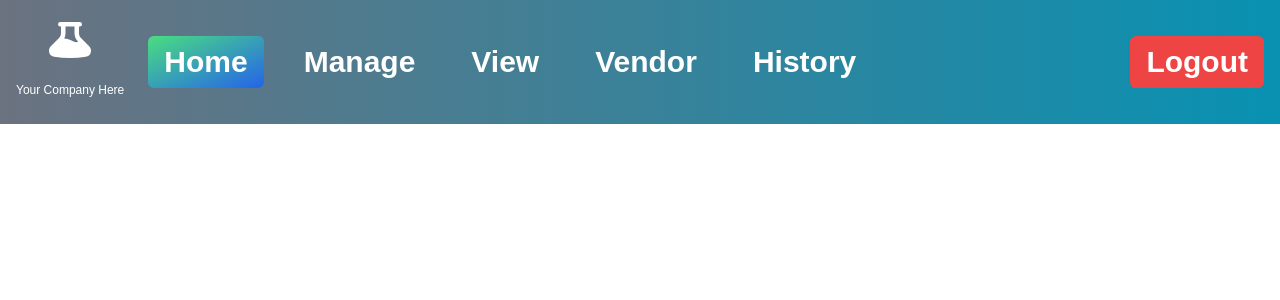
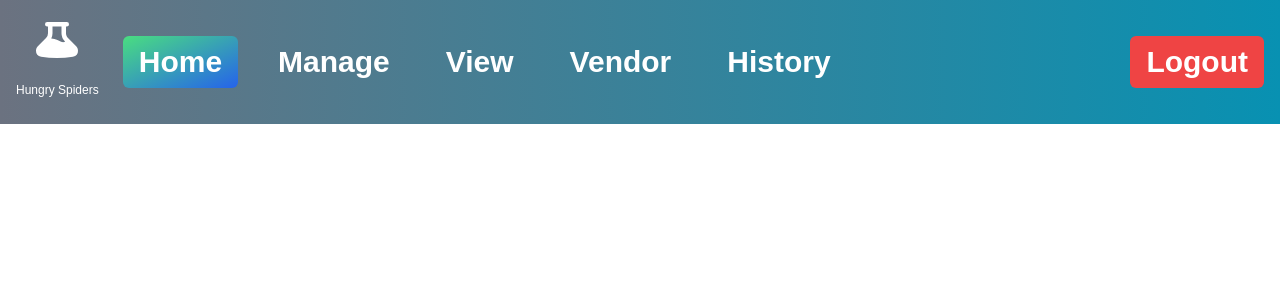
Before and after one commit to JaydenDaniello/475DBProject, a Next.js app: page /home/vendor in a window 1280 px wide. Shown: the top 300 px of the page. Built offline with nearby package versions, Linux system fonts and the light colour scheme.

Commit message:
Added company name

```diff
--- a/app/ui/company-logos.tsx
+++ b/app/ui/company-logos.tsx
@@ -4,7 +4,7 @@ export default function DefaultLogo() {
     return (
         <div className="flex flex-col items-center justify-center">
             <BeakerIcon className="h-12 w-12" />
-            <p className="text-[12px] mt-2">Your Company Here</p>
+            <p className="text-[12px] mt-2">Hungry Spiders</p>
         </div>
     );
 }
```
